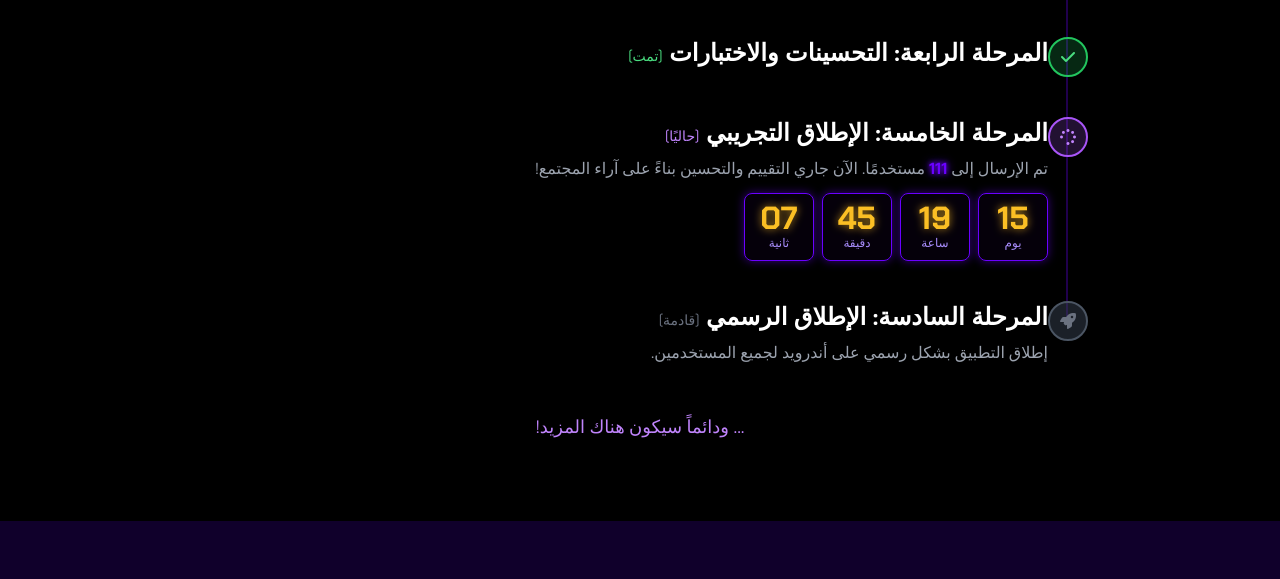
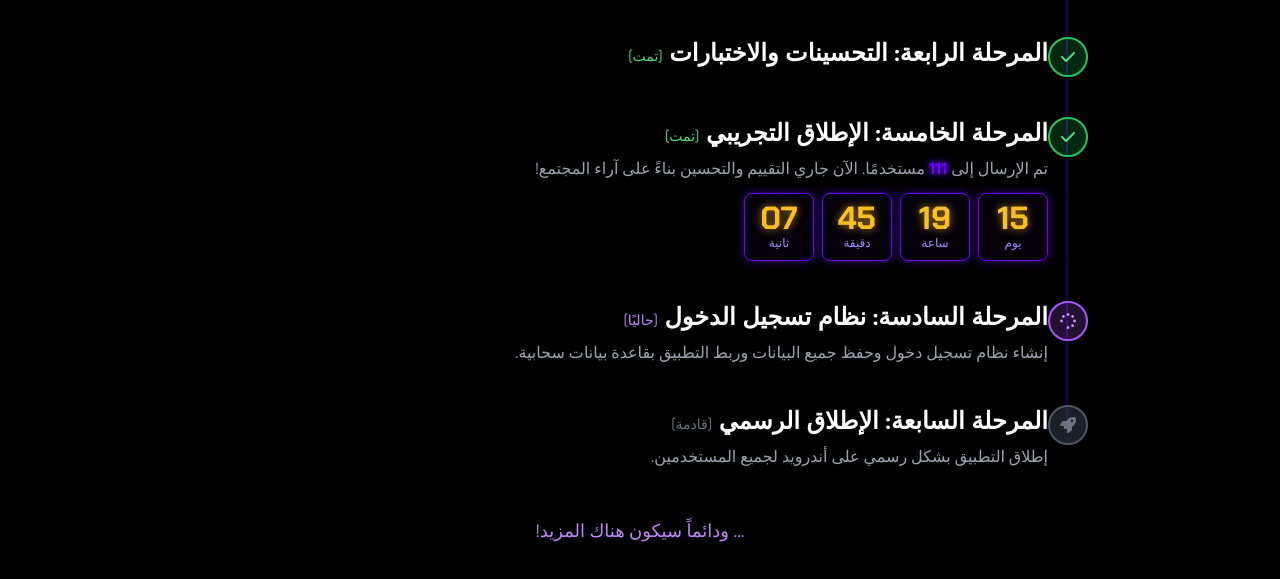
Before and after one commit to xbelal15/xbelal15.github.io, a plain HTML site: page index.html in a window 1280 px wide. Shown: the part 2623-3202 px from the top of the page. Drawn offline with nearby package versions, Linux system fonts and the light colour scheme.

Commit message:
Update index.html

```diff
--- a/index.html
+++ b/index.html
@@ -244,10 +244,8 @@
                     </div>
                     <div class="roadmap-item relative pr-10 pb-10">
                         <div class="roadmap-line"></div>
-                        <div class="absolute top-0 right-0 w-10 h-10 bg-purple-500/20 border-2 border-purple-500 rounded-full flex items-center justify-center z-10"><i class="fas fa-spinner fa-spin text-purple-400"></i></div>
-                        <div class="flex flex-col sm:flex-row sm:items-center sm:justify-between">
-                             <h3 class="text-2xl font-bold mb-2 sm:mb-0">المرحلة الخامسة: الإطلاق التجريبي <span class="text-sm font-normal text-purple-400">(حاليًا)</span></h3>
-                        </div>
+                        <div class="absolute top-0 right-0 w-10 h-10 bg-green-500/20 border-2 border-green-500 rounded-full flex items-center justify-center z-10"><i class="fas fa-check text-green-400"></i></div>
+                        <h3 class="text-2xl font-bold mb-2">المرحلة الخامسة: الإطلاق التجريبي <span class="text-sm font-normal text-green-400">(تمت)</span></h3>
                         <p class="text-gray-400 mt-2">تم الإرسال إلى <span class="text-neon-purple font-bold">111</span> مستخدمًا. الآن جاري التقييم والتحسين بناءً على آراء المجتمع!</p>
                         <div id="elapsed-timer" class="mt-3 flex justify-center sm:justify-start items-center space-x-2 space-x-reverse text-center">
                             <!-- Days -->
@@ -272,9 +270,15 @@
                             </div>
                         </div>
                     </div>
+                    <div class="roadmap-item relative pr-10 pb-10">
+                        <div class="roadmap-line"></div>
+                        <div class="absolute top-0 right-0 w-10 h-10 bg-purple-500/20 border-2 border-purple-500 rounded-full flex items-center justify-center z-10"><i class="fas fa-spinner fa-spin text-purple-400"></i></div>
+                        <h3 class="text-2xl font-bold mb-2">المرحلة السادسة: نظام تسجيل الدخول <span class="text-sm font-normal text-purple-400">(حاليًا)</span></h3>
+                        <p class="text-gray-400 mt-2">إنشاء نظام تسجيل دخول وحفظ جميع البيانات وربط التطبيق بقاعدة بيانات سحابية.</p>
+                    </div>
                     <div class="roadmap-item relative pr-10">
                         <div class="absolute top-0 right-0 w-10 h-10 bg-gray-700/50 border-2 border-gray-600 rounded-full flex items-center justify-center z-10"><i class="fas fa-rocket text-gray-500"></i></div>
-                        <h3 class="text-2xl font-bold mb-2">المرحلة السادسة: الإطلاق الرسمي <span class="text-sm font-normal text-gray-500">(قادمة)</span></h3>
+                        <h3 class="text-2xl font-bold mb-2">المرحلة السابعة: الإطلاق الرسمي <span class="text-sm font-normal text-gray-500">(قادمة)</span></h3>
                         <p class="text-gray-400">إطلاق التطبيق بشكل رسمي على أندرويد لجميع المستخدمين.</p>
                     </div>
                 </div>
@@ -402,7 +406,7 @@
             // Elapsed Timer Logic
             const elapsedTimerElement = document.getElementById('elapsed-timer');
             if (elapsedTimerElement) {
-                // Set the date we're counting up from (August 2, 2025 at 6 PM Egypt time)
+                // Set the date we're counting up from (e.g., August 2, 2025 at 6 PM Egypt time)
                 const startTime = new Date("2025-08-02T18:00:00+03:00").getTime();
 
                 const timerInterval = setInterval(() => {
```
